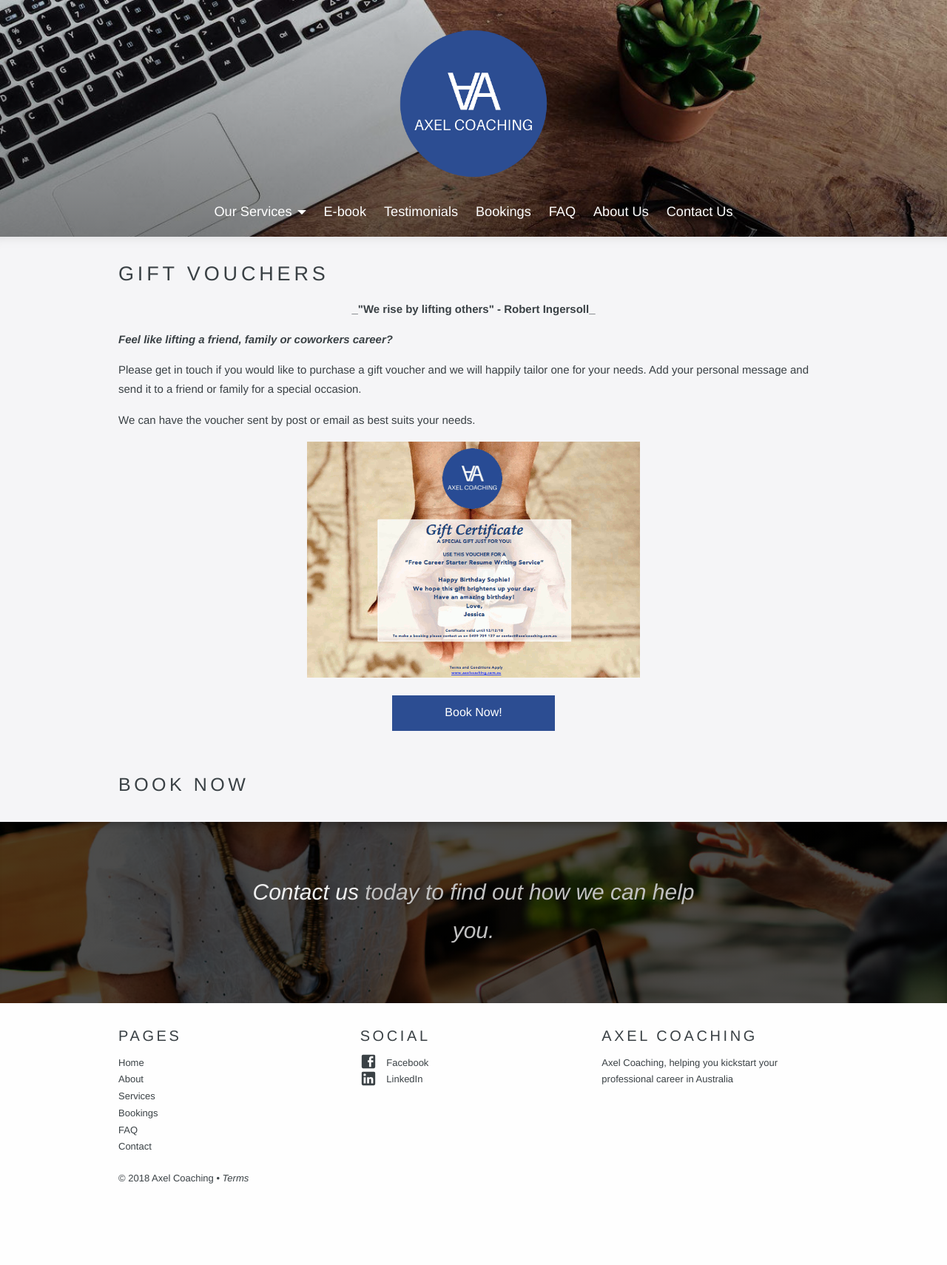
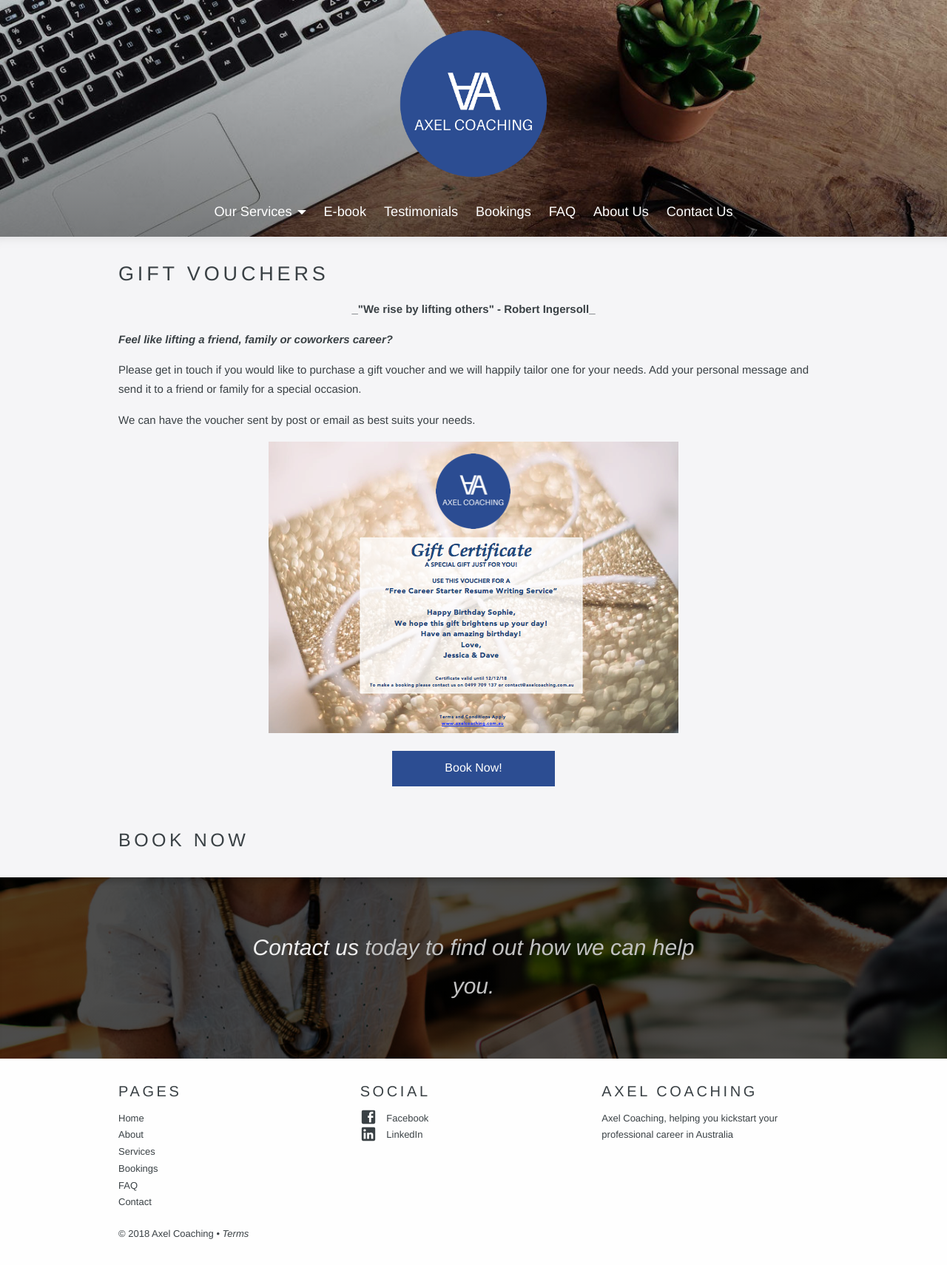
Before and after one commit to asabourin/axelcoaching, a Jekyll site: the page built from _services/gift-voucher.md, in a window 1280 px wide. Shown: the whole page at 74% size. Built offline with Jekyll 4.4.1, drawn with Linux system fonts in a browser that asks for light colours; a script that is not in the unit is left out; before the commit the page ends 1635 px from its top, so only the background shows below that.

Commit message:
Update Services “gift-voucher”

```diff
--- a/_services/gift-voucher.md
+++ b/_services/gift-voucher.md
@@ -14,7 +14,7 @@
 
 <div style="text-align:center">
 
-<img src="/uploads/gift_voucher.png">
+<img src="https://raw.githubusercontent.com/asabourin/axelcoaching/master/uploads/screen%20shot%202018-02-22%20at%209.40.33%20pm%20copy.png">
 
 <p><a class="button" style="display: block; width: 200px; margin: 0 auto;" href="/contact">Book Now!</a></p>
 
```
